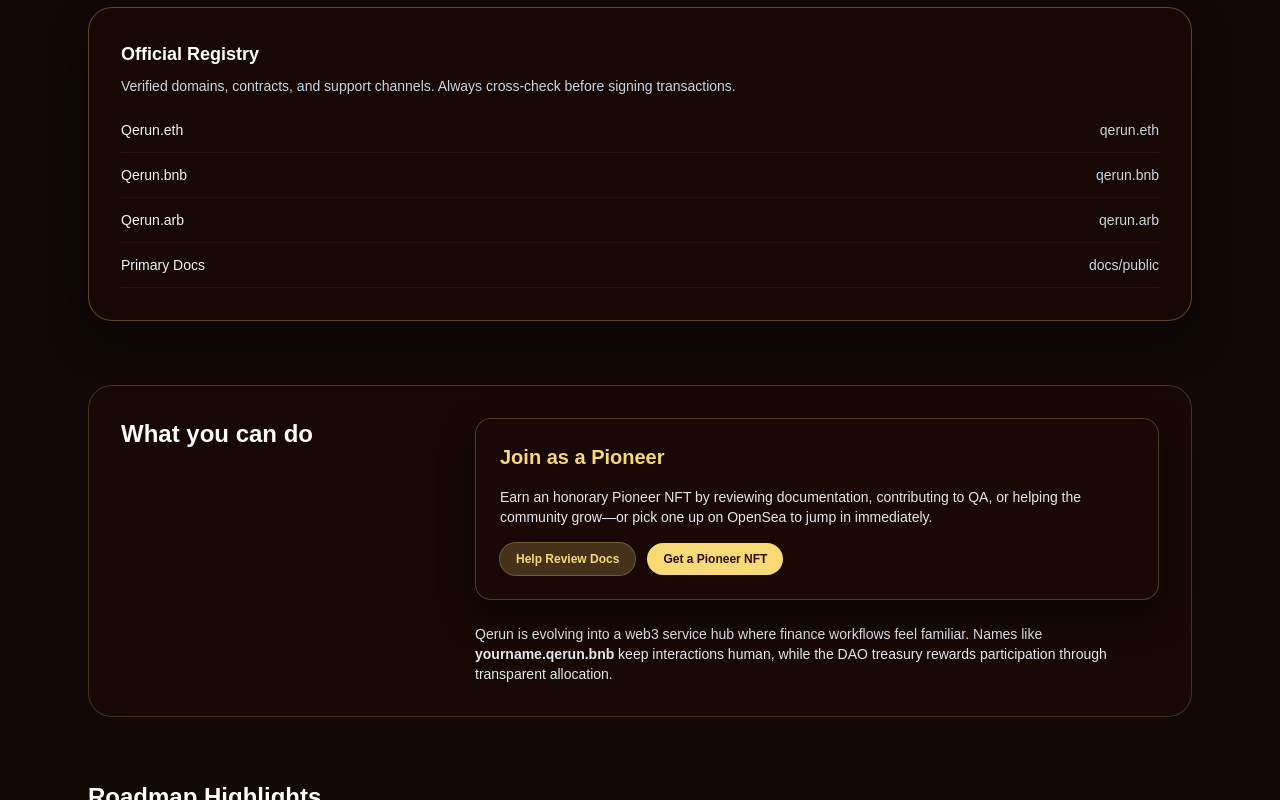
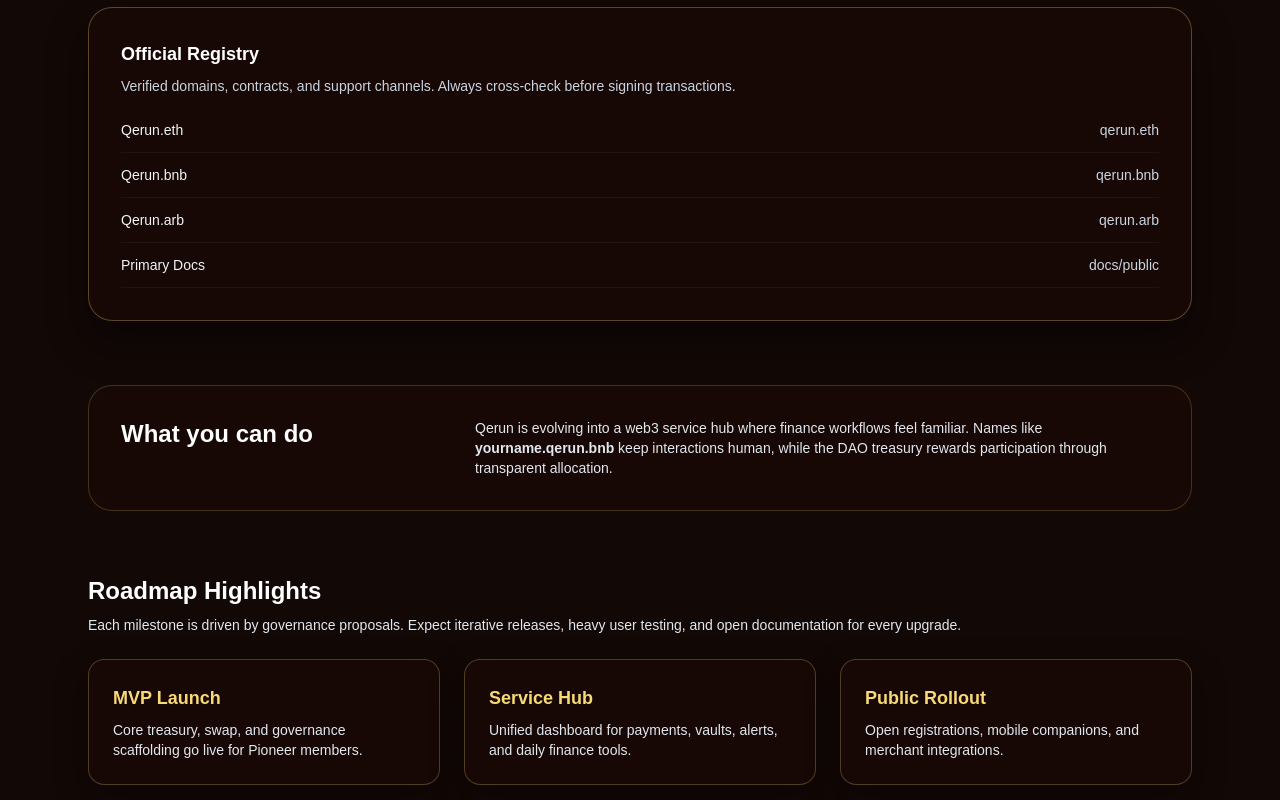
Before and after one commit to qerun/qerun.com, a Next.js app: page / in a window 1280 px wide. Shown: the part 721-1521 px from the top of the page. Built offline with nearby package versions, Linux system fonts and the light colour scheme.

Commit message:
Refine Pioneer CTA placement

```diff
--- a/src/app/page.tsx
+++ b/src/app/page.tsx
@@ -3,8 +3,7 @@ import Link from "next/link";
 
 const primaryLinks = [
   { label: "Documentation", href: "https://github.com/qerun/qerun/tree/dev/docs" },
-  { label: "OpenSea Collection", href: "https://opensea.io/collection/pioneer" },
-];
+  ];
 
 const officialAssets = [
   { label: "Qerun.eth", value: "qerun.eth" },
@@ -98,31 +97,6 @@ export default function Home() {
         <section className="grid gap-6 rounded-3xl border border-[#f7d976]/20 bg-[#1a0906]/70 p-8 backdrop-blur md:grid-cols-3">
           <h2 className="text-2xl font-semibold text-white md:col-span-1">What you can do</h2>
           <div className="md:col-span-2 space-y-6 text-sm text-slate-200">
-            <div className="rounded-2xl border border-[#f7d976]/25 bg-[#1a0906]/85 p-6 shadow-[0_15px_35px_rgba(0,0,0,0.45)] backdrop-blur space-y-4">
-              <h3 className="text-xl font-semibold text-[#f7d976]">Join as a Pioneer</h3>
-              <p className="text-sm text-slate-200">
-                Earn an honorary Pioneer NFT by reviewing documentation, contributing to QA, or helping the
-                community grow—or pick one up on OpenSea to jump in immediately.
-              </p>
-              <div className="flex flex-wrap gap-3">
-                <Link
-                  className="rounded-full bg-[#f7d976]/20 px-4 py-2 text-xs font-semibold text-[#f7d976] ring-1 ring-[#f7d976]/40 transition hover:bg-[#f7d976]/30"
-                  href="https://github.com/qerun/qerun"
-                  target="_blank"
-                  rel="noreferrer"
-                >
-                  Help Review Docs
-                </Link>
-                <Link
-                  className="rounded-full bg-[#f7d976] px-4 py-2 text-xs font-semibold text-[#2d0e0e] transition hover:bg-[#f9e7a9]"
-                  href="https://opensea.io/collection/qerun-token"
-                  target="_blank"
-                  rel="noreferrer"
-                >
-                  Get a Pioneer NFT
-                </Link>
-              </div>
-            </div>
             <p>
               Qerun is evolving into a web3 service hub where finance workflows feel familiar. Names like
               <span className="font-semibold"> yourname.qerun.bnb</span> keep interactions human, while the DAO treasury rewards
```
